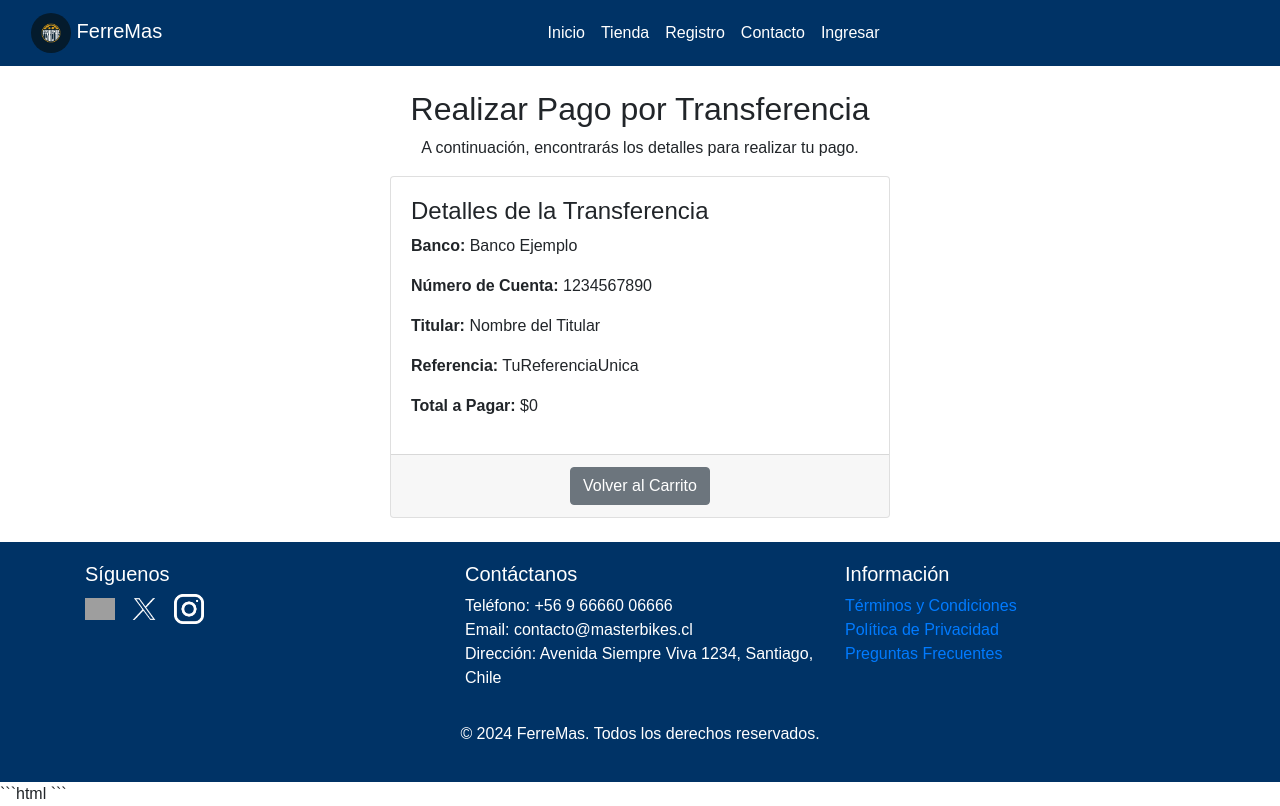
After one commit to fvtre/Project_Bikes, a Django app: page /pago_transferencia/ in a window 1280 px wide. The commit adds this page. Run offline with Django 4.2, Linux system fonts and the light colour scheme; some libraries are stand-ins or nearby versions; grey boxes are pictures that could not be loaded.

Commit message:
paypal y tranferencia funcionando

```diff
--- /dev/null
+++ b/core/templates/core/pago_transferencia.html
@@ -0,0 +1,21 @@
+{% extends "core/base.html" %}
+
+{% block content %}
+<div class="container mt-4">
+    <h2 class="text-center">Realizar Pago por Transferencia</h2>
+    <p class="text-center">A continuación, encontrarás los detalles para realizar tu pago.</p>
+    <div class="card mx-auto" style="max-width: 500px;">
+        <div class="card-body">
+            <h4>Detalles de la Transferencia</h4>
+            <p><strong>Banco:</strong> {{ banco }}</p>
+            <p><strong>Número de Cuenta:</strong> {{ numero_cuenta }}</p>
+            <p><strong>Titular:</strong> {{ titular }}</p>
+            <p><strong>Referencia:</strong> {{ referencia }}</p>
+            <p><strong>Total a Pagar:</strong> ${{ total }}</p>
+        </div>
+        <div class="card-footer text-center">
+            <a href="{% url 'carrito' %}" class="btn btn-secondary">Volver al Carrito</a>
+        </div>
+    </div>
+</div>
+{% endblock %}
--- a/core/urls.py
+++ b/core/urls.py
@@ -1,5 +1,6 @@
 from django.contrib import admin
-from django.urls import path
+from django.urls import path, include
+from paypal.standard.ipn import urls as paypal_urls
 from .views import *
 from .models import Producto
 from django.conf import settings
@@ -8,6 +9,11 @@ from django.contrib.auth import views as auth_views
 
 
 urlpatterns = [
+    path('paypal/', include('paypal.standard.ipn.urls')),  # Esto agrega las rutas de PayPal IPN
+    path('pago_paypal/', pago_paypal, name='pago_paypal'),
+    path('pago_exitoso/', pago_exitoso, name='pago_exitoso'),
+    path('pago_cancelado/', pago_cancelado, name='pago_cancelado'),
+    path('pago_transferencia/', pago_transferencia, name='pago_transferencia'),
     path('carrito/', ver_carrito, name='carrito'),
     path('agregar_al_carrito/<int:producto_id>/', agregar_al_carrito, name='agregar_al_carrito'),
     path('eliminar/<int:item_id>/', eliminar_del_carrito, name='eliminar_del_carrito'),
--- a/core/views.py
+++ b/core/views.py
@@ -8,8 +8,51 @@ from django.contrib.auth.models import User, Group
 from django.db import IntegrityError
 from datetime import datetime
 from django.db.models import Sum
+from paypal.standard.forms import PayPalPaymentsForm
+from django.conf import settings
+from django.urls import reverse
+from django.shortcuts import redirect
+
 
 # Create your views here.
+
+def pago_paypal(request):
+    items = CarritoItem.objects.filter(usuario=request.user)
+    total = sum(item.producto.precio * item.cantidad for item in items)
+    for item in items:
+        item.subtotal = item.producto.precio * item.cantidad
+    # Datos para PayPal
+    paypal_dict = {
+        "business": "tu_email_de_paypal@example.com",
+        "amount": "100.00",  # Cambia esto por el total del carrito
+        "item_name": "Compra en Project Bikes",
+        "invoice": "12345",  # Genera un número único para cada transacción
+        "currency_code": "USD",
+        "notify_url": request.build_absolute_uri(reverse('paypal-ipn')),
+        "return_url": request.build_absolute_uri(reverse('pago_exitoso')),
+        "cancel_return": request.build_absolute_uri(reverse('pago_cancelado')),
+    }
+
+    form = PayPalPaymentsForm(initial=paypal_dict)
+    return render(request, "core/pago_paypal.html", {"form": form, 'items': items, 'total': total})
+
+
+def pago_exitoso(request):
+    return render(request, 'core/pago_exitoso.html')
+
+def pago_cancelado(request):
+    return render(request, 'core/pago_cancelado.html')
+
+def pago_transferencia(request):
+    # Simula datos de ejemplo de transferencia bancaria
+    datos_transferencia = {
+        'banco': 'Banco Ejemplo',
+        'numero_cuenta': '1234567890',
+        'titular': 'Nombre del Titular',
+        'referencia': 'TuReferenciaUnica',  # Podrías generar esto dinámicamente
+        'total': request.session.get('total', 0),  # Obtén el total de la sesión o pásalo desde el carrito
+    }
+    return render(request, 'core/pago_transferencia.html', datos_transferencia)
 
 @login_required
 def ver_carrito(request):
```
Also changed, not shown: core/templates/core/carrito.html (+2 -5 lines), core/templates/core/pago_cancelado.html (added, +7 -0 lines), core/templates/core/pago_exitoso.html (added, +7 -0 lines), core/templates/core/pago_paypal.html (added, +57 -0 lines), core/templates/core/payment-success.html (deleted, +0 -21 lines), db.sqlite3.
